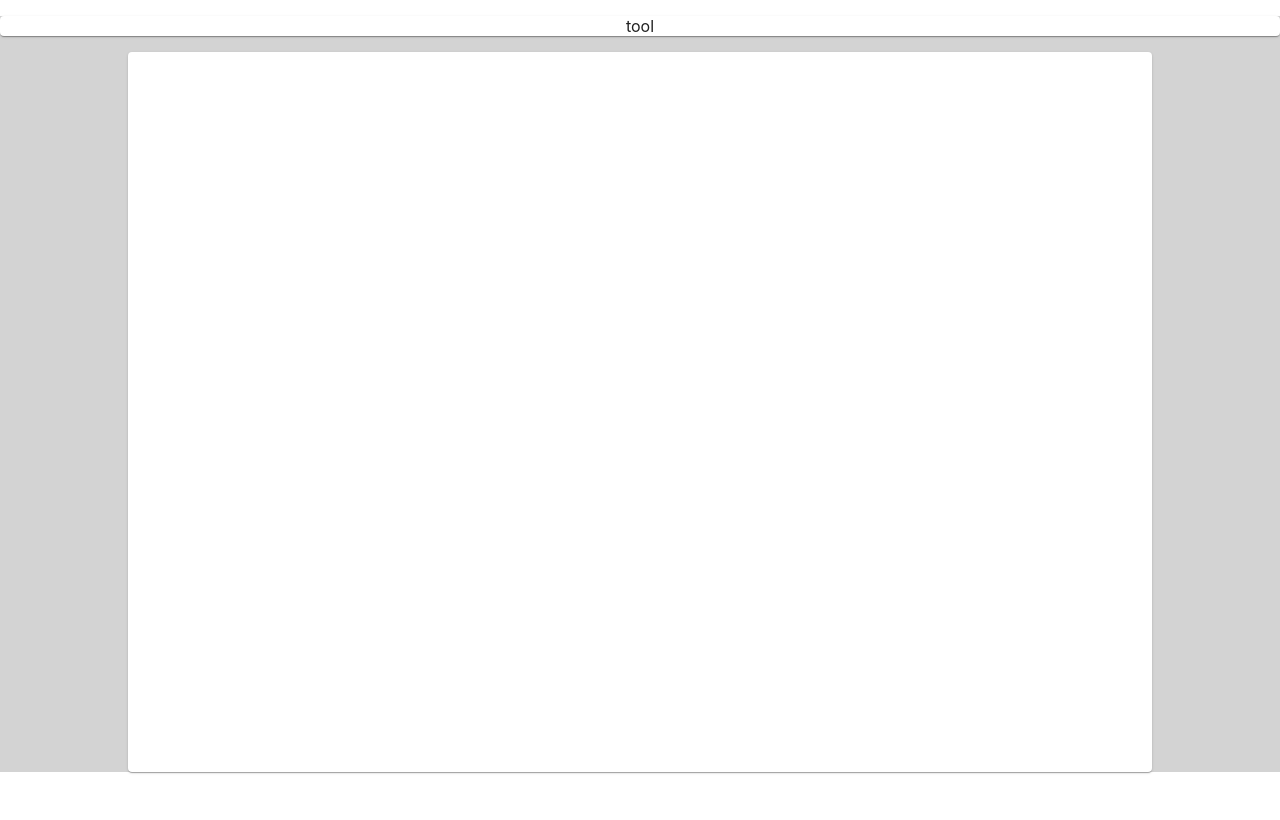
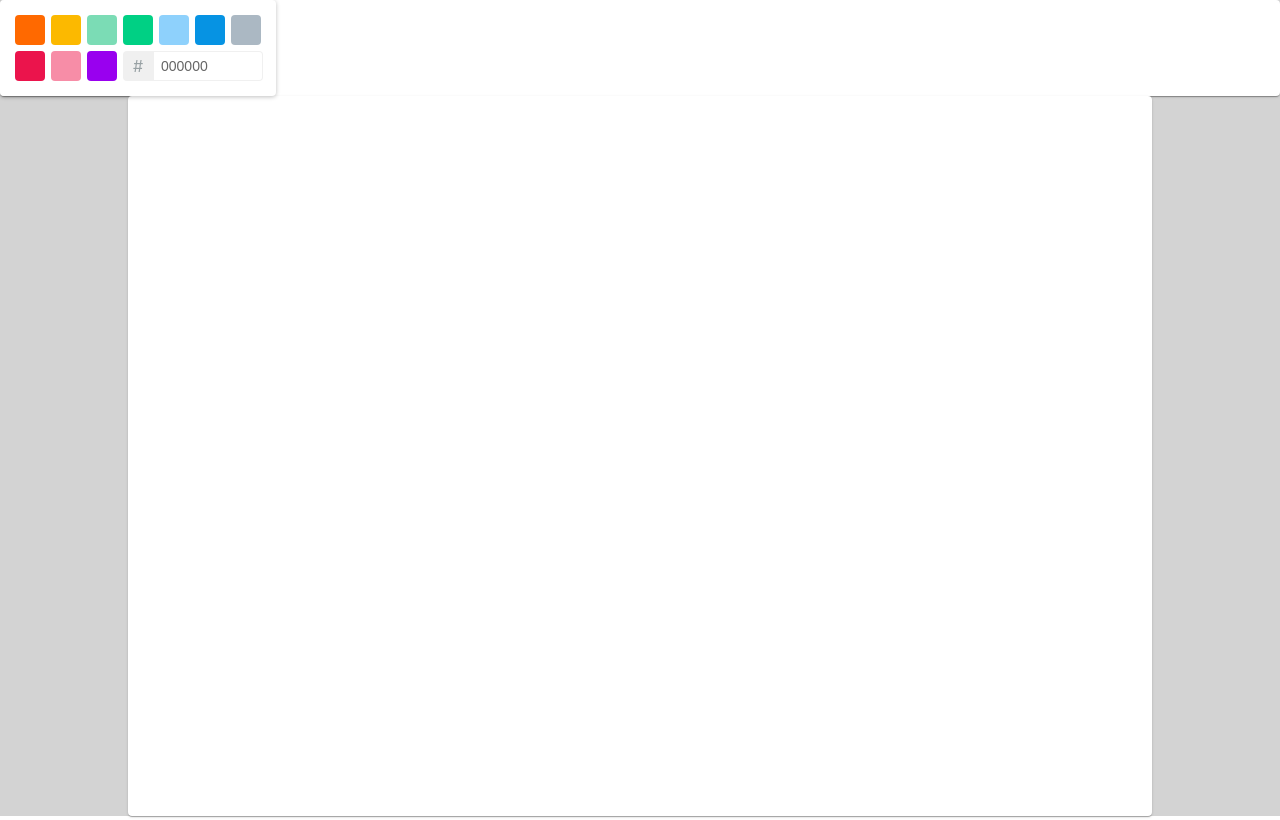
Before and after one commit to trevor-tran/whiteboard, a React (Create React App) app: page / in a window 1280 px wide. Built offline with nearby package versions, Linux system fonts and the light colour scheme.

Commit message:
color picker

```diff
--- a/package.json
+++ b/package.json
@@ -5,6 +5,7 @@
   "dependencies": {
     "@material-ui/core": "^4.4.0",
     "react": "^16.9.0",
+    "react-color": "^2.17.3",
     "react-dom": "^16.9.0",
     "react-scripts": "3.1.1"
   },
--- a/src/components/Canvas.js
+++ b/src/components/Canvas.js
@@ -12,13 +12,12 @@ function Canvas() {
    * the state is coppied many times ( the state contains arrays of hundreds of objects)
    *
    */
+  const canvasRef = useRef(null)
   const { state } = useContext(Context)
   const [is_drawing, setIsDrawing] = useState(false)
   // const [paths, setPaths] = useState([])
   // a path is a collection of dots when a mouse pressed down, moved, released.
   const [current_path, setCurrentPath] = useState([])
-  const canvasRef = useRef(null)
-
 
   useEffect(() => {
     const canvas = canvasRef.current
@@ -35,7 +34,6 @@ function Canvas() {
     ctx.beginPath()
     ctx.moveTo(start.x, start.y)
     ctx.lineTo(end.x, end.y)
-    ctx.closePath()
     ctx.stroke()
   }
 
@@ -54,8 +52,9 @@ function Canvas() {
     if (is_drawing) {
       const canvas = canvasRef.current
       const ctx = canvas.getContext('2d')
-      if (current_path.length >= 2)
-      drawLine(ctx, current_path[current_path.length - 2], current_path[current_path.length - 1])
+      if (current_path.length >= 2) {
+        drawLine(ctx, current_path[current_path.length - 2], current_path[current_path.length - 1])
+      }
       let pos = getMousePos(canvas, e)
       setCurrentPath(prev => [...prev, pos])
     }
--- a/src/components/Tool.js
+++ b/src/components/Tool.js
@@ -1,10 +1,21 @@
-import React from 'react'
+import React, { useContext } from 'react'
 import { Paper } from '@material-ui/core';
+import {TwitterPicker} from 'react-color'
+import { Context } from '../store/store';
+import {types} from '../store/types'
 
 function Tool() {
+  const {state, dispatch} = useContext(Context)
+
+  const pickColor = (color, event) => {
+    dispatch({type: types.SET_COLOR, payload: color.hex})
+  }
   return (
     <Paper>
-      <p>tool</p>
+      <TwitterPicker
+      color={state.color}
+      onChangeComplete = {pickColor}
+    />
     </Paper>
   )
 }
--- a/src/store/store.js
+++ b/src/store/store.js
@@ -2,13 +2,14 @@ import React from 'react'
 import {types} from './types'
 
 export const initialState = {
-  color: "black",
+  color: "#00000",
   width: 2
 }
 
 export function reducer (state, action) {
-  switch (action.types) {
+  switch (action.type) {
     case types.SET_COLOR:
+      console.log(action.payload)
       return {...state, color: action.payload}
     case types.SET_WIDTH:
       return {...state, width: action.payload}
```
Also changed, not shown: 1 other file (tests, documents, lock files or other folders).
